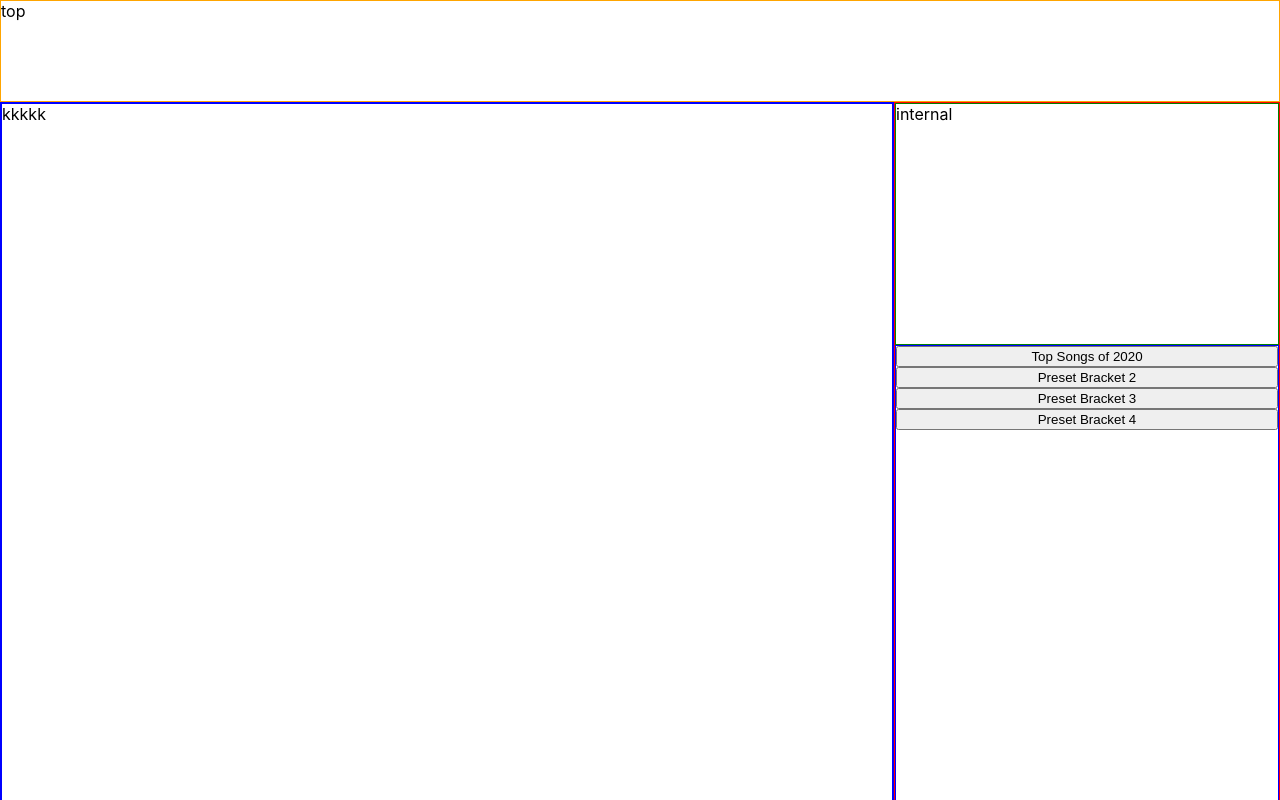
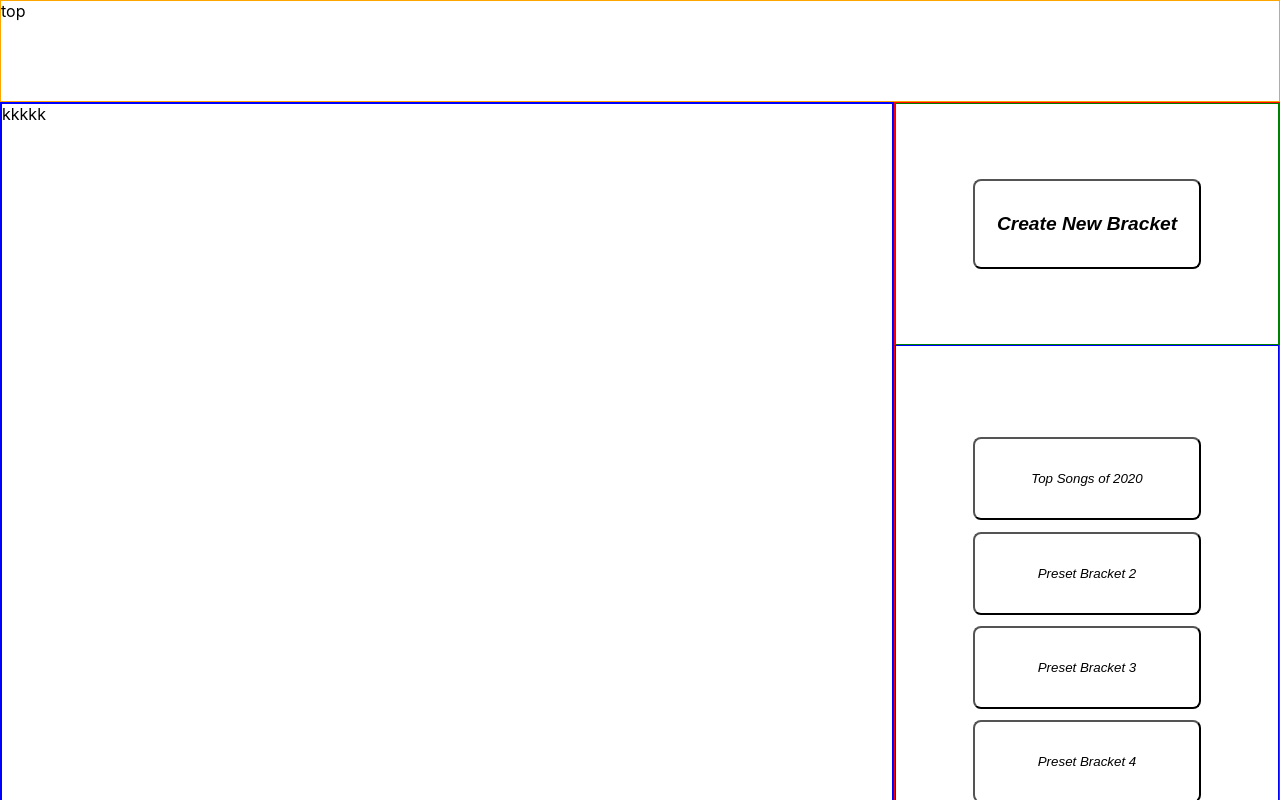
Before and after one commit to chlamydiot/Bracket-Builder---BCS-Hackathon-2023, a React (Create React App) app in the folder brakcet-builder/: page / in a window 1280 px wide. Built offline with nearby package versions, Linux system fonts and the light colour scheme.

Commit message:
Buttons
Added buttons

```diff
--- a/brakcet-builder/src/App.css
+++ b/brakcet-builder/src/App.css
@@ -41,7 +41,45 @@ align-items: stretch;
 height: 100%;
 }
 
+.CreatePanel {
+  display: flex;
+  flex-direction: column;
+  justify-content: center;
+  padding-left: 20%;
+  padding-right: 20%;
+}
+
+.CreatePanel button {
+  padding: 32px 16px;
+  border-radius: 8px;
+  background-color: transparent;
+  font-style: italic;
+  font-size: larger;
+  font-weight: bold;
+}
+
+.CreatePanel button:hover {
+  box-shadow: 0 12px 16px 0 rgba(0,0,0,0.24), 0 17px 50px 0 rgba(0,0,0,0.19);
+}
+
 .PresetPanel {
   display: flex;
   flex-direction: column;
+  justify-content: center;
+  padding-left:20%;
+  padding-right:20%;
+  padding-bottom: 25%;
 }
+
+.PresetPanel button {
+  margin-bottom: 5%;
+  padding: 32px 16px;
+  border-radius: 8px;
+  /* box-shadow: 0 8px 16px 0 rgba(0,0,0,0.2), 0 6px 20px 0 rgba(0,0,0,0.19); */
+  background-color: transparent;
+  font-style: italic;
+}
+
+.PresetPanel button:hover {
+  box-shadow: 0 12px 16px 0 rgba(0,0,0,0.24), 0 17px 50px 0 rgba(0,0,0,0.19);
+}
--- a/brakcet-builder/src/RightPanel/RightPanel.js
+++ b/brakcet-builder/src/RightPanel/RightPanel.js
@@ -1,7 +1,9 @@
 function RightPanel() {
 return <div className="RightPanel">
          <div className='CreatePanel'>
-            internal
+            <button>
+               Create New Bracket
+            </button>
          </div>
          <div className='PresetPanel'>
             <button>
```
